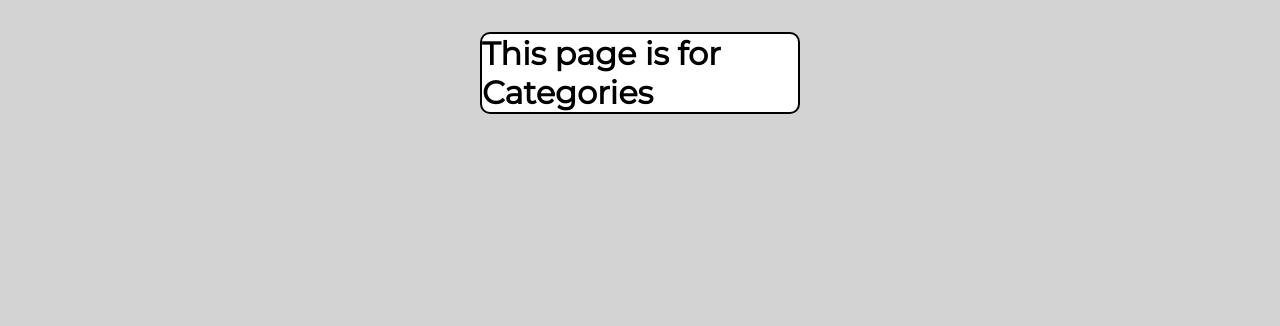
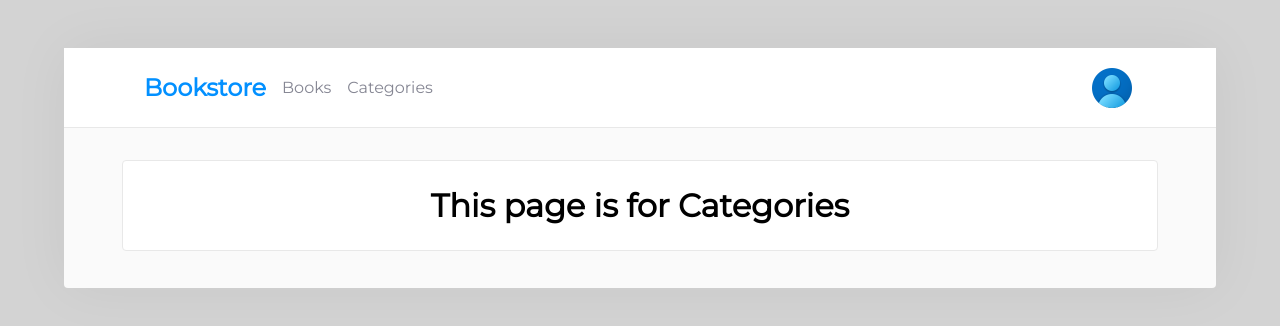
Before and after one commit to Danfall369/bookstore, a React (Create React App) app: page /categories in a window 1280 px wide. Shown: the top 326 px of the page. Built offline with nearby package versions, Linux system fonts and the light colour scheme.

Commit message:
Css stilyng for categories.jsx and css

```diff
--- a/src/components/Categories.jsx
+++ b/src/components/Categories.jsx
@@ -1,9 +1,11 @@
 import '../styles/Categories.css';
+import Navbar from './NavBar';
 
 const Categories = () => (
   <>
     <div className="categories-container">
-      <h1>This page is for Categories</h1>
+      <Navbar />
+      <h1 className="banner">This page is for Categories</h1>
     </div>
   </>
 
--- a/src/styles/Books.css
+++ b/src/styles/Books.css
@@ -145,3 +145,14 @@
   text-align: center;
   color: #fff;
 }
+
+.loading {
+  font-family: "Roboto Slab", serif;
+  font-size: 1.375rem;
+  font-weight: bold;
+  font-stretch: normal;
+  font-style: normal;
+  line-height: normal;
+  letter-spacing: -0.2px;
+  color: #121212;
+}
--- a/src/styles/Categories.css
+++ b/src/styles/Categories.css
@@ -1,7 +1,20 @@
 .categories-container {
-  width: 25%;
+  margin: 3rem auto;
+  width: 90%;
+  height: 15rem;
+  border-radius: 4px;
+  box-shadow: 0 0 60px 0 rgba(0, 0, 0, 0.05);
+  background-color: #fafafa;
+}
+
+.banner {
+  display: flex;
+  justify-content: center;
+  align-items: center;
+  width: 90%;
   margin: 2rem auto;
-  background-color: white;
-  border: 2px solid black;
-  border-radius: 10px;
+  padding: 25px 20px 25px 20px;
+  border-radius: 4px;
+  border: solid 1px #e8e8e8;
+  background-color: #fff;
 }
```
